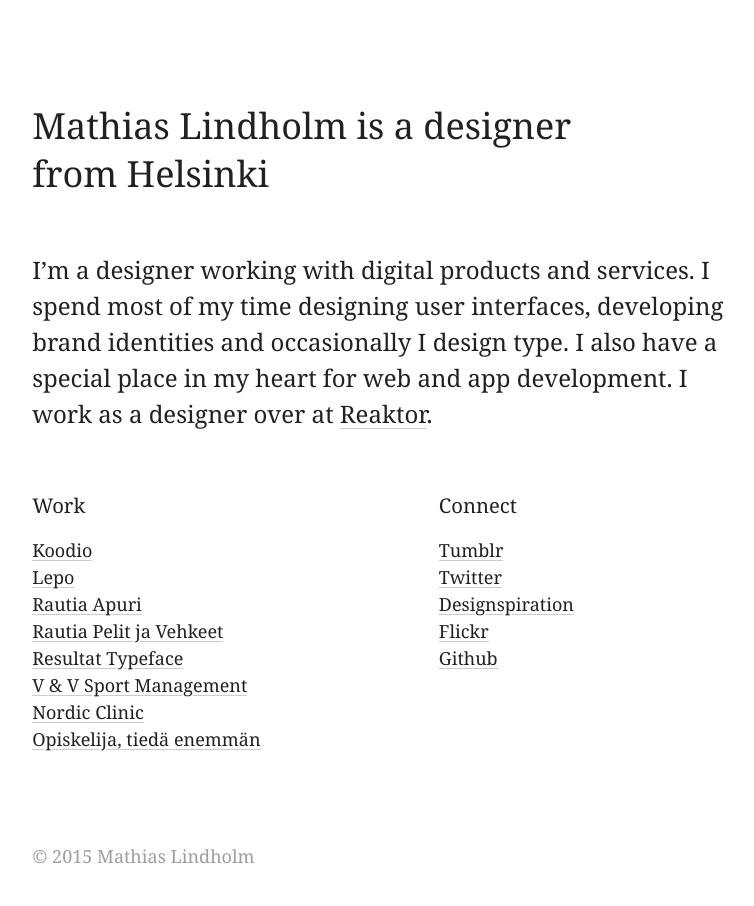
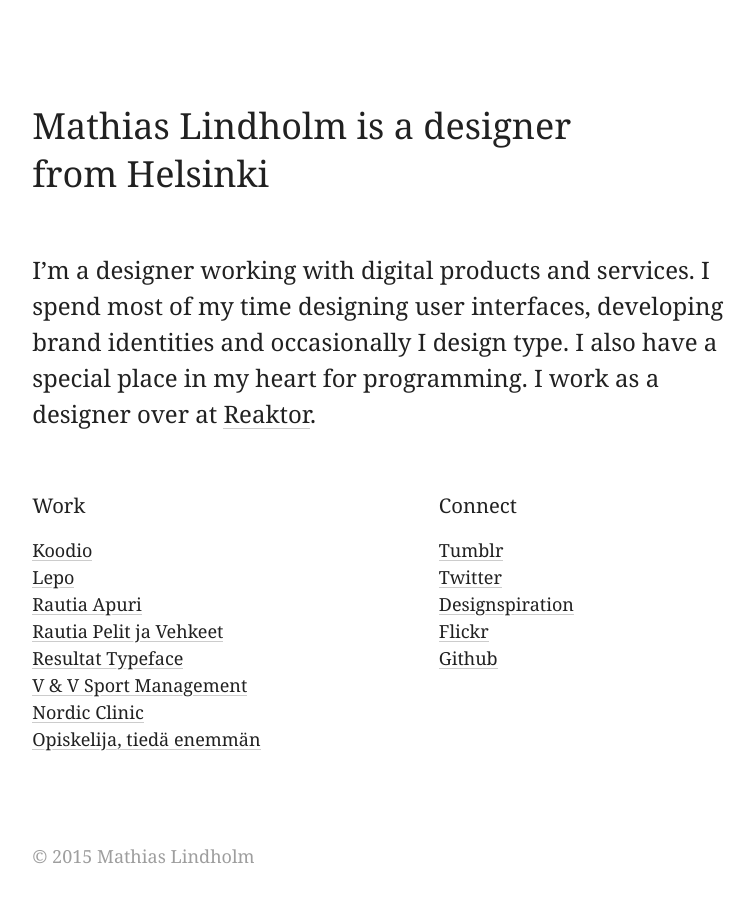
Before and after one commit to mlindholm/homepage, a Jekyll site: the page built from index.html, in a window 1280 px wide. Shown: the whole page, without its empty margins (83-837 px from the left). Built offline with Jekyll 4.4.1, drawn with Linux system fonts in a browser that asks for light colours; nearby versions of some CDN libraries.

Commit message:
Update index.html

```diff
--- a/index.html
+++ b/index.html
@@ -3,7 +3,7 @@
 title: Mathias Lindholm is a designer from Helsinki
 ---
 
-<p class="large">I’m a designer working with digital products and services. I spend most of my time designing user interfaces, developing brand identities and occasionally I design type. I also have a special place in my heart for web and app development. I work as a designer over at <a href="http://reaktor.com">Reaktor</a>.</p>
+<p class="large">I’m a designer working with digital products and services. I spend most of my time designing user interfaces, developing brand identities and occasionally I design type. I also have a special place in my heart for programming. I work as a designer over at <a href="http://reaktor.com">Reaktor</a>.</p>
 
 <div class="space"></div>
 
```
